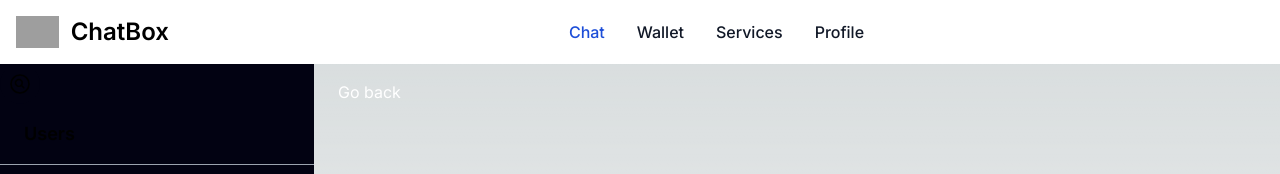
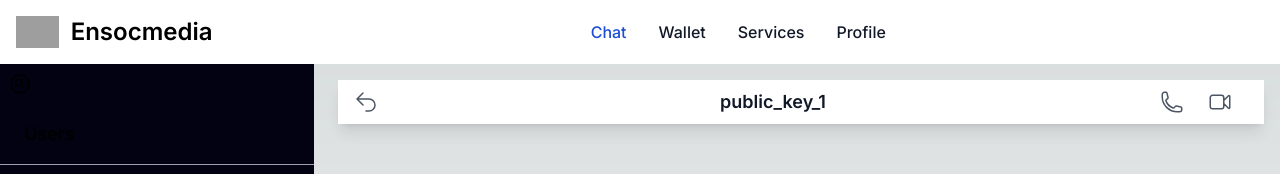
Before and after one commit to EnSocMedia/chat-frontend, a Next.js app: page /chat/public_key_1 in a window 1280 px wide. Shown: the top 174 px of the page. Built offline with nearby package versions, Linux system fonts and the light colour scheme; no server answers; grey boxes are pictures that could not be loaded.

Commit message:
Updated chat back button

```diff
--- a/src/app/chat/[userid]/page.tsx
+++ b/src/app/chat/[userid]/page.tsx
@@ -1,5 +1,6 @@
 "use client";
 import ChatText from "@/components/ChatText";
+import Chatnavbar from "@/components/Chatnavbar";
 import Navbar from "@/components/Navbar";
 import Sidebar from "@/components/Sidebar";
 import { useGetMessagesUsingUserId } from "@/hooks/useGetMessages";
@@ -34,17 +35,9 @@ export default function Page({ params }: { params: { userid: string } }) {
   }
 
   return (
-    <div className="h-[90vh] p-4">
+    <div className="h-[88vh] p-4">
+      <Chatnavbar userid={params.userid}/>
       <div className="text-white h-full">
-        <button
-          onClick={() => {
-            router.push("/chat", {
-              scroll: true,
-            });
-          }}
-        >
-          Go back
-        </button>
         <div className="h-full flex flex-col justify-end gap-4">
           {isFetching && <div>Fetching</div>}
           <div className="flex gap-2 flex-col overflow-y-scroll">
--- /dev/null
+++ b/src/components/Chatnavbar.tsx
@@ -0,0 +1,39 @@
+import { useRouter } from "next/navigation";
+interface Chatnavbarprops {
+    userid: string
+  }
+
+export default function Chatnavbar({ userid }: Chatnavbarprops) {
+    const router = useRouter();
+    return (
+      <div>
+        <nav className="bg-white shadow-lg">
+        <div className="container mx-auto px-4 py-2 flex justify-between items-center">
+            <button onClick={() => {
+            router.push("/chat", {
+              scroll: true,
+            });
+          }} className="text-gray-600 focus:outline-none focus:text-gray-900">
+            <svg xmlns="http://www.w3.org/2000/svg" fill="none" viewBox="0 0 24 24" stroke-width="1.5" stroke="currentColor" className="w-6 h-6">
+  <path stroke-linecap="round" stroke-linejoin="round" d="M9 15 3 9m0 0 6-6M3 9h12a6 6 0 0 1 0 12h-3" />
+</svg>
+
+            </button>
+            <h1 className="text-lg font-semibold text-gray-900 pl-2">{userid}</h1>
+            <div className="flex items-center">
+                <button className="text-gray-600 focus:outline-none focus:text-gray-900 mr-2 pr-2">
+                    <svg xmlns="http://www.w3.org/2000/svg" fill="none" viewBox="0 0 24 24" stroke-width="1.5" stroke="currentColor" className="w-6 h-6">
+                        <path stroke-linecap="round" stroke-linejoin="round" d="M2.25 6.75c0 8.284 6.716 15 15 15h2.25a2.25 2.25 0 0 0 2.25-2.25v-1.372c0-.516-.351-.966-.852-1.091l-4.423-1.106c-.44-.11-.902.055-1.173.417l-.97 1.293c-.282.376-.769.542-1.21.38a12.035 12.035 0 0 1-7.143-7.143c-.162-.441.004-.928.38-1.21l1.293-.97c.363-.271.527-.734.417-1.173L6.963 3.102a1.125 1.125 0 0 0-1.091-.852H4.5A2.25 2.25 0 0 0 2.25 4.5v2.25Z" />
+                    </svg>
+                </button>
+                <button className="text-gray-600 focus:outline-none focus:text-gray-900 pl-2 pr-4">
+                <svg xmlns="http://www.w3.org/2000/svg" fill="none" viewBox="0 0 24 24" stroke-width="1.5" stroke="currentColor" className="w-6 h-6">
+  <path stroke-linecap="round" stroke-linejoin="round" d="m15.75 10.5 4.72-4.72a.75.75 0 0 1 1.28.53v11.38a.75.75 0 0 1-1.28.53l-4.72-4.72M4.5 18.75h9a2.25 2.25 0 0 0 2.25-2.25v-9a2.25 2.25 0 0 0-2.25-2.25h-9A2.25 2.25 0 0 0 2.25 7.5v9a2.25 2.25 0 0 0 2.25 2.25Z" />
+</svg>
+                </button>
+            </div>
+        </div>
+    </nav>
+      </div>
+    );
+  }
--- a/src/components/Navbar.tsx
+++ b/src/components/Navbar.tsx
@@ -13,7 +13,7 @@ export default function Navbar({}) {
               alt="Flowbite Logo"
             />
             <span className="self-center text-2xl font-semibold whitespace-nowrap dark:text-white">
-              ChatBox
+              Ensocmedia
             </span>
           </a>
           <div className="flex md:order-2 space-x-3 md:space-x-0 rtl:space-x-reverse"></div>
```
